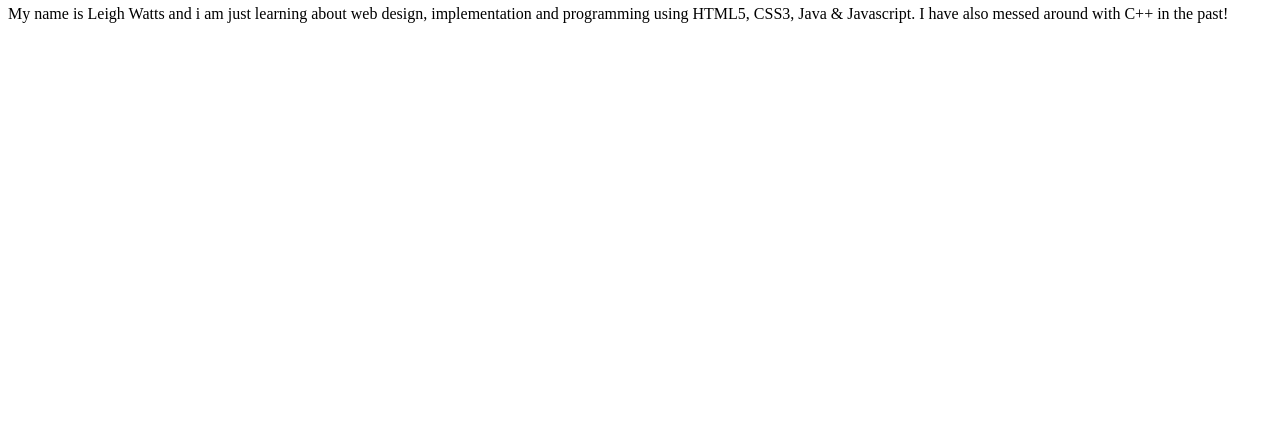
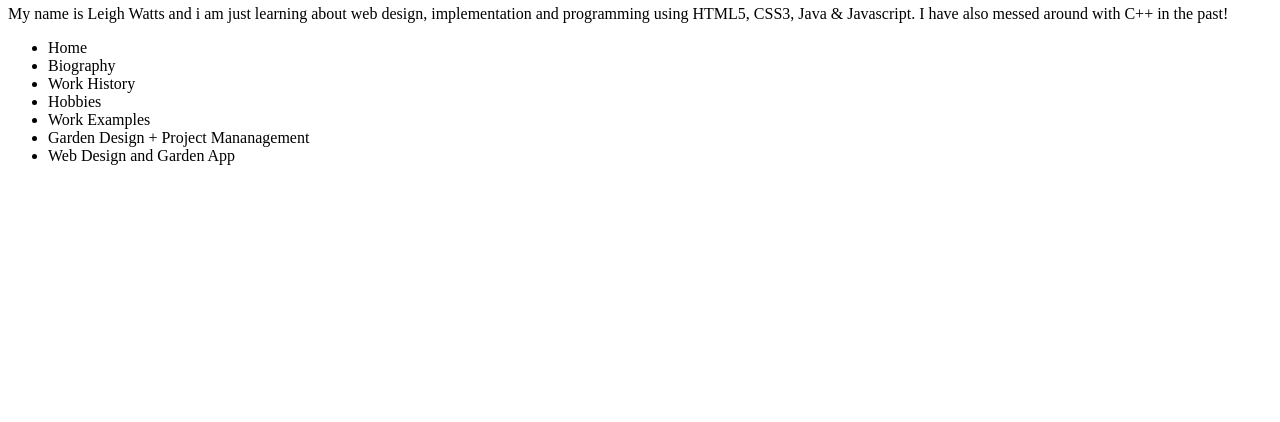
Before and after one commit to LeighWa/Leigh-Watts, a plain HTML site: page index.html in a window 1280 px wide. Shown: the part 378-800 px from the top of the page. Drawn offline with Linux system fonts and the light colour scheme.

Commit message:
Initial commit

```diff
--- a/index.html
+++ b/index.html
@@ -1,12 +1,27 @@
 <!DOCTYPE html>
 <html>
     <head>
-        <title> </title>
+        <meta charset="utf-8"/>
+        <title>Leigh's Website </title>
+        <link rel="stylesheet" href="main.css">
     </head>
     <body>
+        <header>
             <h1>Leigh Watts Website</h1>
             <img src="GreyhoundLurcher.jpg"></img>
             <h2>About me</h2>
             <p>My name is Leigh Watts and i am just learning about web design, implementation and programming using HTML5, CSS3, Java & Javascript. I have also messed around with C++ in the past!</p>
+        </header>
+    <nav>
+            <ul>
+                <li>Home</li>
+                <li>Biography</li>
+                <li>Work History</li>
+                <li>Hobbies</li>
+                <li>Work Examples</li>
+                <li>Garden Design + Project Mananagement</li>
+                <li>Web Design and Garden App</li>
+            </ul>
+    </nav>
     </body>
 </html>
```
